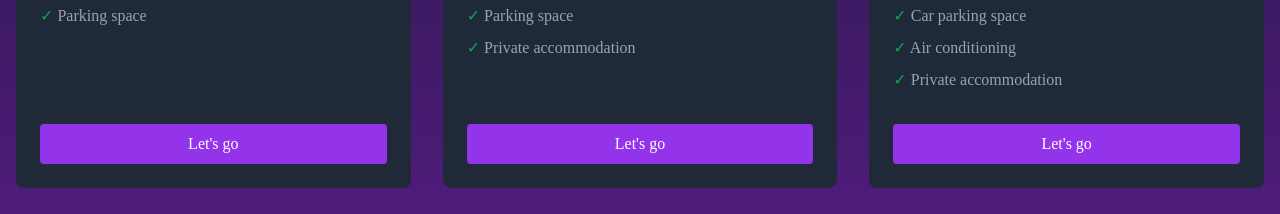
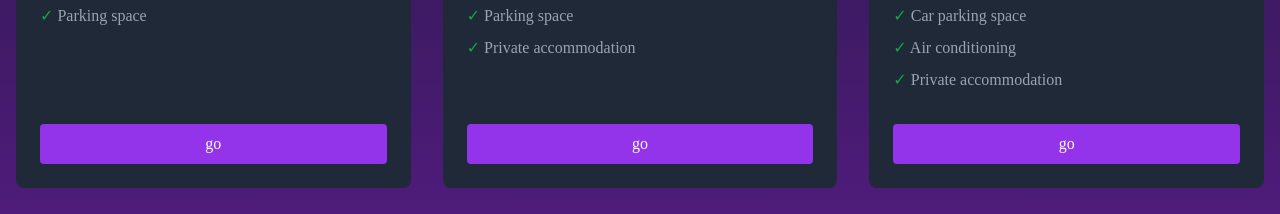
Before and after one commit to mrNoBug00/xinchao.client.demo, a Next.js app: page /en in a window 1280 px wide. Shown: the part 2260-2474 px from the top of the page. Built offline with nearby package versions, Linux system fonts and the light colour scheme.

Commit message:
landing page

```diff
--- a/src/app/[locale]/admin/booking/page.tsx
+++ b/src/app/[locale]/admin/booking/page.tsx
@@ -13,7 +13,7 @@ import { refuseBooking, cancelBooking } from "@/service/admin/bookingActions";
 import ModalRefuseBooking from "../../../../component/admin/ModalRefuseBooking";
 import ModalCancelBooking from "../../../../component/admin/ModalCancelBooking";
 import { Booking } from "../../../../service/interfaces/Booking";
-
+import Image from "next/image";
 const BookingsPage: React.FC = () => {
   const [bookings, setBookings] = useState<Booking[]>([]);
   const [filteredBookings, setFilteredBookings] = useState<Booking[]>([]);
@@ -304,7 +304,7 @@ const BookingsPage: React.FC = () => {
 
                       <div className="mt-2 grid grid-cols-2 gap-2">
                         {booking.contactQrCode.map((qr) => (
-                          <img
+                          <Image
                             key={qr.id}
                             src={`${IMG_URL}/${qr.imageUrl}`}
                             alt="Contact QR Code"
--- a/src/component/Pricing.tsx
+++ b/src/component/Pricing.tsx
@@ -82,7 +82,7 @@ export default function Pricing() {
                   ))}
                 </ul>
                 <button className="w-full bg-purple-600 text-white py-2 rounded mt-auto">
-                  Let's go
+                  go
                 </button>
               </div>
             ))}
```
